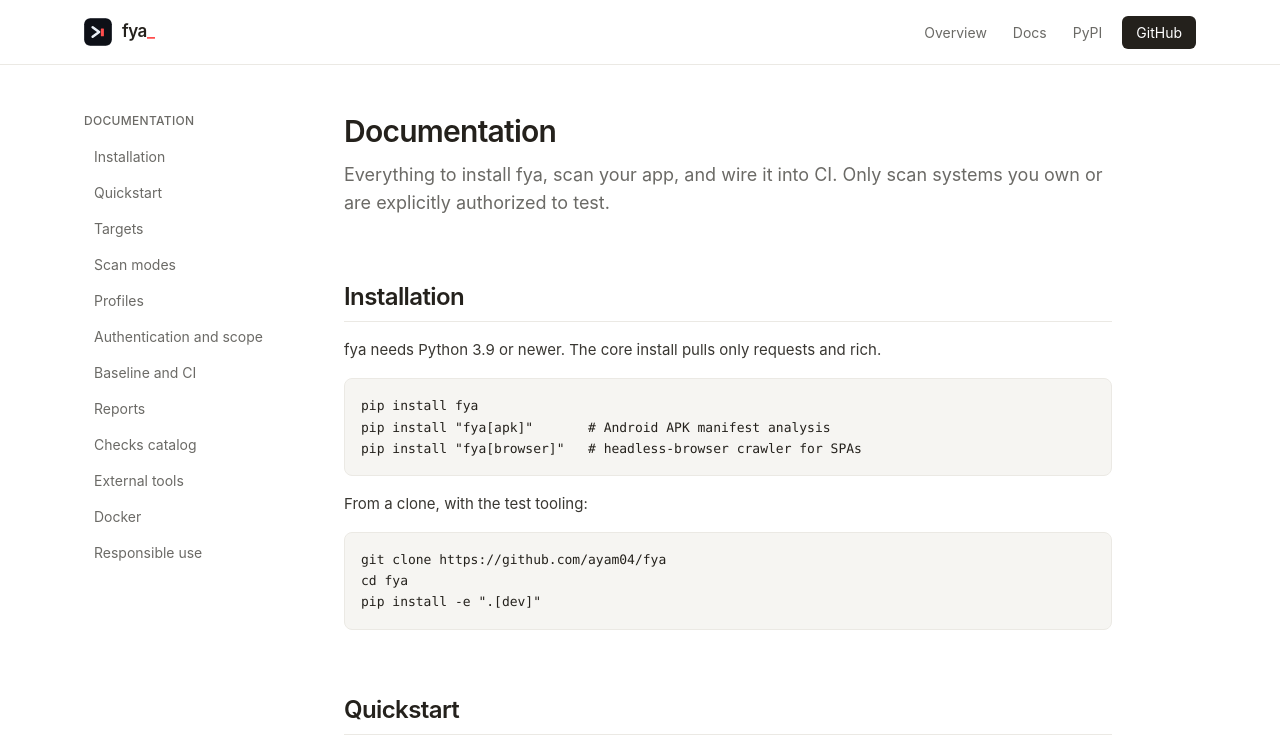
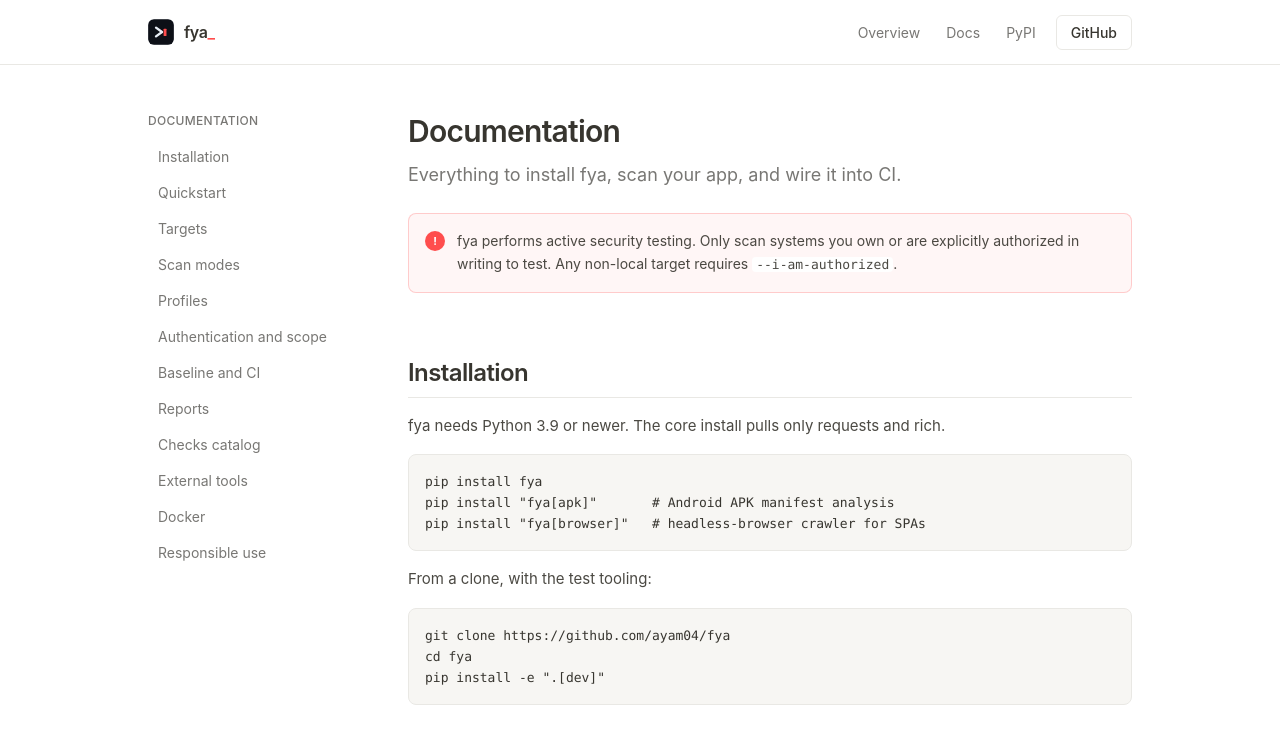
Before and after one commit to ayam04/fya, a Next.js app in the folder web/: page /docs in a window 1280 px wide. Shown: the top 753 px of the page. Built offline with nearby package versions, Linux system fonts and the light colour scheme.

Commit message:
design(web): Notion warm-neutral palette, inline SVG logo (fixes broken images), callouts, tighter layout

```diff
--- a/web/app/docs/page.tsx
+++ b/web/app/docs/page.tsx
@@ -1,4 +1,5 @@
 import { CodeBlock } from "@/components/CodeBlock"
+import { Callout } from "@/components/Callout"
 
 export const metadata = {
   title: "fya docs - usage and reference",
@@ -70,7 +71,7 @@ const p = "mb-4 text-[15px] leading-relaxed text-ink/90"
 
 export default function Docs() {
   return (
-    <div className="mx-auto grid max-w-6xl gap-10 px-5 py-12 lg:grid-cols-[220px_1fr]">
+    <div className="mx-auto grid max-w-5xl gap-10 px-5 py-12 lg:grid-cols-[220px_1fr]">
       <aside className="hidden lg:block">
         <nav className="sticky top-24 space-y-1 text-sm">
           <div className="mb-3 text-xs font-medium uppercase tracking-wide text-muted">Documentation</div>
@@ -85,9 +86,15 @@ export default function Docs() {
       <article className="min-w-0 max-w-3xl">
         <h1 className="text-3xl font-semibold tracking-tight">Documentation</h1>
         <p className="mt-3 text-lg text-muted">
-          Everything to install fya, scan your app, and wire it into CI. Only scan systems you own or are
-          explicitly authorized to test.
+          Everything to install fya, scan your app, and wire it into CI.
         </p>
+        <div className="mt-6">
+          <Callout tone="warn">
+            fya performs active security testing. Only scan systems you own or are explicitly authorized in
+            writing to test. Any non-local target requires{" "}
+            <code className="rounded bg-white px-1 font-mono text-[13px]">--i-am-authorized</code>.
+          </Callout>
+        </div>
 
         <H2 id="install">Installation</H2>
         <p className={p}>fya needs Python 3.9 or newer. The core install pulls only requests and rich.</p>
--- a/web/app/globals.css
+++ b/web/app/globals.css
@@ -2,11 +2,11 @@
 
 @theme {
   --color-brand: #ff4d4d;
-  --color-brand-ink: #e03a3a;
-  --color-ink: #24211c;
-  --color-muted: #6b6a66;
-  --color-line: #ebe9e4;
-  --color-code: #f6f5f2;
+  --color-brand-ink: #e0403f;
+  --color-ink: #37352f;
+  --color-muted: #787774;
+  --color-line: #e9e8e4;
+  --color-code: #f7f6f3;
   --font-sans: ui-sans-serif, -apple-system, "Segoe UI", Roboto, Helvetica, Arial, sans-serif;
   --font-mono: ui-monospace, "SFMono-Regular", "Cascadia Code", Menlo, Consolas, monospace;
 }
--- a/web/app/page.tsx
+++ b/web/app/page.tsx
@@ -1,5 +1,7 @@
 import Link from "next/link"
 import { CodeBlock } from "@/components/CodeBlock"
+import { Mark } from "@/components/Mark"
+import { Callout } from "@/components/Callout"
 
 const features = [
   {
@@ -51,10 +53,10 @@ const areas = [
 export default function Home() {
   return (
     <>
-      <section id="overview" className="mx-auto max-w-6xl px-5 pt-16 pb-14 sm:pt-24">
+      <section id="overview" className="mx-auto max-w-5xl px-5 pt-16 pb-14 sm:pt-24">
         <div className="mx-auto max-w-3xl text-center">
           <div className="mb-7 inline-flex items-center gap-2.5">
-            <img src="/icon.svg" alt="" width={46} height={46} className="rounded-xl" />
+            <Mark size={46} className="rounded-xl" />
             <span className="text-2xl font-semibold tracking-tight">
               fya<span className="text-brand">_</span>
             </span>
@@ -96,7 +98,7 @@ export default function Home() {
       </section>
 
       <section className="border-y border-line bg-code/60">
-        <div className="mx-auto grid max-w-6xl gap-5 px-5 py-14 md:grid-cols-2">
+        <div className="mx-auto grid max-w-5xl gap-5 px-5 py-14 md:grid-cols-2">
           <div className="rounded-xl border border-line bg-white p-6">
             <div className="text-xs font-medium uppercase tracking-wide text-muted">Web server</div>
             <p className="mt-2 mb-4 text-sm text-muted">Scan a running app on localhost or a URL you own.</p>
@@ -110,7 +112,7 @@ export default function Home() {
         </div>
       </section>
 
-      <section className="mx-auto max-w-6xl px-5 py-20">
+      <section className="mx-auto max-w-5xl px-5 py-20">
         <h2 className="text-2xl font-semibold tracking-tight">Why fya</h2>
         <div className="mt-8 grid gap-px overflow-hidden rounded-xl border border-line bg-line sm:grid-cols-2 lg:grid-cols-3">
           {features.map((f) => (
@@ -123,7 +125,7 @@ export default function Home() {
       </section>
 
       <section className="border-t border-line bg-code/60">
-        <div className="mx-auto max-w-6xl px-5 py-20">
+        <div className="mx-auto max-w-5xl px-5 py-20">
           <h2 className="text-2xl font-semibold tracking-tight">How it adapts per target</h2>
           <ol className="mt-8 grid gap-5 sm:grid-cols-2 lg:grid-cols-3">
             {steps.map(([title, body], i) => (
@@ -139,7 +141,7 @@ export default function Home() {
         </div>
       </section>
 
-      <section className="mx-auto max-w-6xl px-5 py-20">
+      <section className="mx-auto max-w-5xl px-5 py-20">
         <div className="flex flex-wrap items-end justify-between gap-4">
           <h2 className="text-2xl font-semibold tracking-tight">What it checks</h2>
           <Link href="/docs#checks" className="text-sm text-brand hover:text-brand-ink">
@@ -162,10 +164,12 @@ export default function Home() {
       <section className="border-t border-line">
         <div className="mx-auto max-w-3xl px-5 py-20 text-center">
           <h2 className="text-3xl font-semibold tracking-tight">Break your app before someone else does.</h2>
-          <p className="mx-auto mt-4 max-w-xl text-muted">
-            Non-destructive by default. Localhost is allowed out of the box, and any remote target needs an
-            explicit authorization flag.
-          </p>
+          <div className="mx-auto mt-6 max-w-lg text-left">
+            <Callout tone="warn">
+              Non-destructive by default. Localhost is allowed out of the box; any remote target needs an explicit{" "}
+              <code className="rounded bg-white px-1 font-mono text-[13px]">--i-am-authorized</code> flag. Test only what you own.
+            </Callout>
+          </div>
           <div className="mt-8 flex flex-wrap items-center justify-center gap-3">
             <Link href="/docs" className="rounded-lg bg-brand px-5 py-2.5 text-sm font-medium text-white transition hover:bg-brand-ink">
               Get started
--- /dev/null
+++ b/web/components/Callout.tsx
@@ -0,0 +1,19 @@
+export function Callout({
+  children,
+  tone = "warn",
+}: {
+  children: React.ReactNode
+  tone?: "warn" | "note"
+}) {
+  const box = tone === "warn" ? "border-brand/25 bg-brand/[0.05]" : "border-line bg-code"
+  const badge = tone === "warn" ? "bg-brand text-white" : "bg-ink text-white"
+  const glyph = tone === "warn" ? "!" : "i"
+  return (
+    <div className={"flex gap-3 rounded-lg border p-4 " + box}>
+      <span className={"mt-px flex h-5 w-5 shrink-0 items-center justify-center rounded-full text-[11px] font-bold " + badge}>
+        {glyph}
+      </span>
+      <div className="text-sm leading-relaxed text-ink/90">{children}</div>
+    </div>
+  )
+}
--- a/web/components/Footer.tsx
+++ b/web/components/Footer.tsx
@@ -1,9 +1,11 @@
+import { Mark } from "@/components/Mark"
+
 export function Footer() {
   return (
     <footer className="border-t border-line">
-      <div className="mx-auto flex max-w-6xl flex-col gap-3 px-5 py-10 text-sm text-muted sm:flex-row sm:items-center sm:justify-between">
+      <div className="mx-auto flex max-w-5xl flex-col gap-3 px-5 py-10 text-sm text-muted sm:flex-row sm:items-center sm:justify-between">
         <div className="flex items-center gap-2">
-          <img src="/icon.svg" alt="" width={20} height={20} className="rounded" />
+          <Mark size={18} className="rounded" />
           <span>fya. MIT licensed. Test only what you own or are authorized to test.</span>
         </div>
         <div className="flex gap-5">
--- /dev/null
+++ b/web/components/Mark.tsx
@@ -0,0 +1,23 @@
+export function Mark({ size = 28, className = "" }: { size?: number; className?: string }) {
+  return (
+    <svg
+      viewBox="0 0 256 256"
+      width={size}
+      height={size}
+      className={className}
+      role="img"
+      aria-label="fya"
+    >
+      <rect x="1.5" y="1.5" width="253" height="253" rx="55" fill="#0d1017" stroke="#232a36" strokeWidth="3" />
+      <path
+        d="M79 85 L138 128 L79 171"
+        fill="none"
+        stroke="#e8eef5"
+        strokeWidth="23"
+        strokeLinecap="round"
+        strokeLinejoin="round"
+      />
+      <rect x="154" y="95" width="28" height="72" rx="5" fill="#ff4d4d" />
+    </svg>
+  )
+}
--- a/web/components/Nav.tsx
+++ b/web/components/Nav.tsx
@@ -1,12 +1,13 @@
 import Link from "next/link"
+import { Mark } from "@/components/Mark"
 
 export function Nav() {
   return (
-    <header className="sticky top-0 z-30 border-b border-line bg-white/85 backdrop-blur">
-      <nav className="mx-auto flex h-16 max-w-6xl items-center justify-between px-5">
+    <header className="sticky top-0 z-30 border-b border-line bg-white/80 backdrop-blur-md">
+      <nav className="mx-auto flex h-16 max-w-5xl items-center justify-between px-5">
         <Link href="/" className="flex items-center gap-2.5">
-          <img src="/icon.svg" alt="" width={28} height={28} className="rounded-md" />
-          <span className="text-[17px] font-semibold tracking-tight">
+          <Mark size={26} className="rounded-md" />
+          <span className="text-[16px] font-semibold tracking-tight">
             fya<span className="text-brand">_</span>
           </span>
         </Link>
@@ -22,7 +23,7 @@ export function Nav() {
           </a>
           <a
             href="https://github.com/ayam04/fya"
-            className="ml-1.5 rounded-md bg-ink px-3.5 py-1.5 text-white transition hover:bg-black"
+            className="ml-1.5 rounded-md border border-line px-3.5 py-1.5 font-medium text-ink transition hover:border-ink/20 hover:bg-code"
           >
             GitHub
           </a>
```
Also changed, not shown: web/public/icon.svg (deleted).
